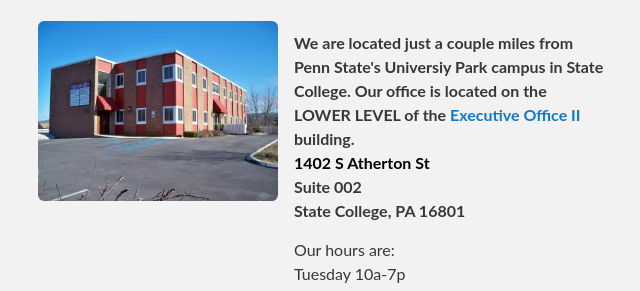
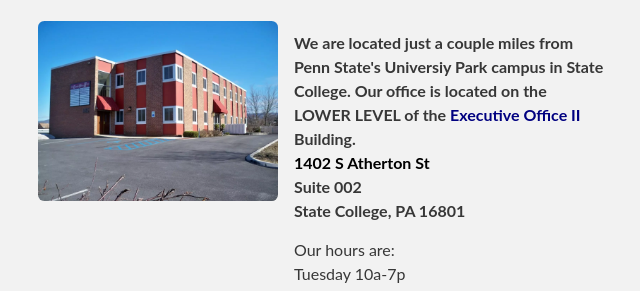
Before and after one commit to evpitcel/evpitcel.github.io, a Jekyll site: the page built from location.html, in a window 1280 px wide, cut to the strip 393-931 px from the top of the page. Shown: the top 291 px of the strip, without its empty margins (212-852 px from the left). Built offline with Jekyll 4.4.1, drawn with Linux system fonts in a browser that asks for light colours.

Commit message:
Update location.html
navy links

```diff
--- a/location.html
+++ b/location.html
@@ -12,7 +12,7 @@ description: Rothrock Chiropractic is located in State College, PA. Phone:(814)
     <img src="/images/ExecOff.webp" alt="" style="width:15em; border:none; border-bottom:0px">
   </div>
   <div class="column" style="width:40%">
-    <p><b>We are located just a couple miles from Penn State's Universiy Park campus in State College. Our office is located on the LOWER LEVEL of the <a href="https://www.theexecutiveoffices.com/"> Executive Office II </a> building. </b>
+    <p><b>We are located just a couple miles from Penn State's Universiy Park campus in State College. Our office is located on the LOWER LEVEL of the <a href="https://www.theexecutiveoffices.com/" style="color:navy"> Executive Office II </a> Building. </b>
     <br><b><a href="https://goo.gl/maps/QonCbovy9W6Dd4Ns6" style="color:black">1402 S Atherton St</a> <br>Suite 002 <br> State College, PA 16801</b>
 	  <p>Our hours are:
 	  <br>Tuesday 10a-7p
@@ -29,7 +29,7 @@ description: Rothrock Chiropractic is located in State College, PA. Phone:(814)
 
 <div class="row">
    <!-- <div class="column" style="width:40%"> -->
-    <p><b>The <a href="https://catabus.com/route-page/asconnector/">Atherton Street Connector</a> has a stop just steps from the office building and runs Monday thru Saturday. </b>
+    <p><b>The <a href="https://catabus.com/route-page/asconnector/" style="color:navy">Atherton Street Connector</a> has a stop just steps from the office building and runs Monday thru Saturday. </b>
     <p><b>Parking is available on the east side of the building. This lot is shared with the Ramada Hotel. There is additional on-street parking available on Norma St or in the parking lot at the front of the building IF the Ramada lot is full.</b>
 
  <!-- </div> -->
```
